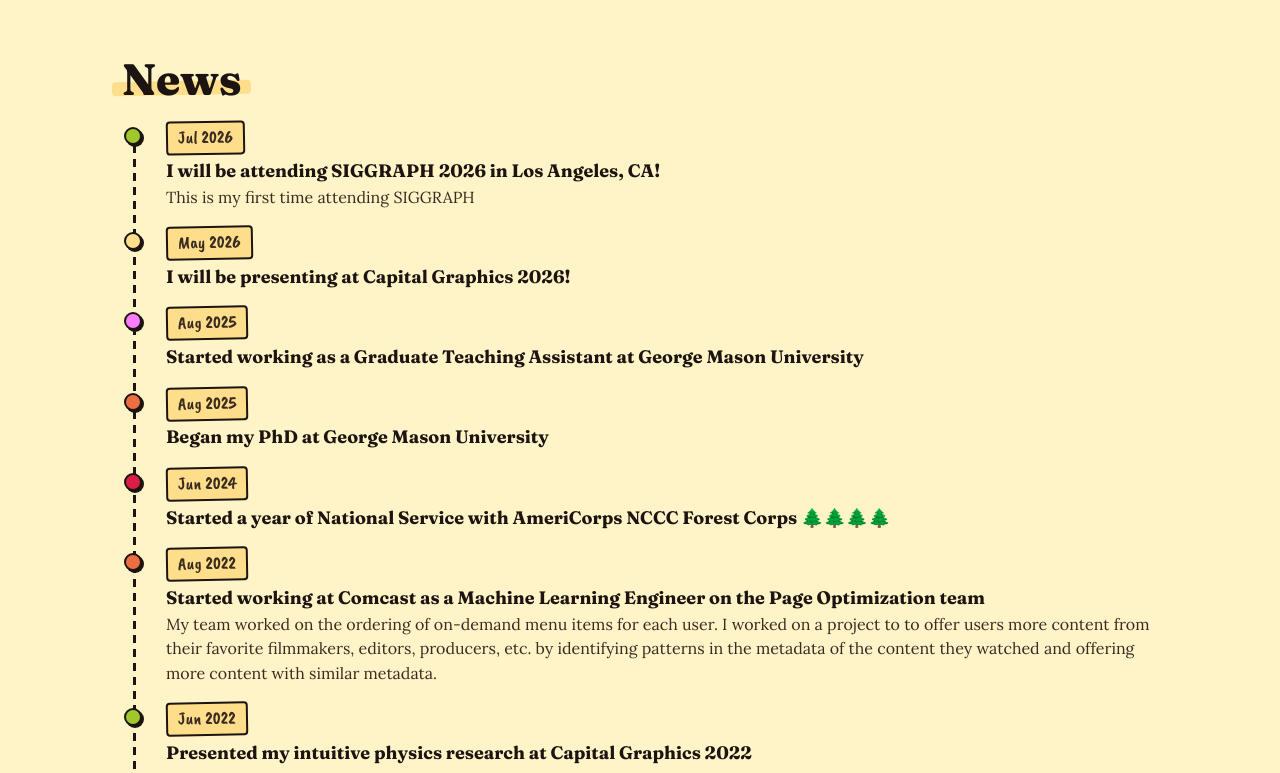
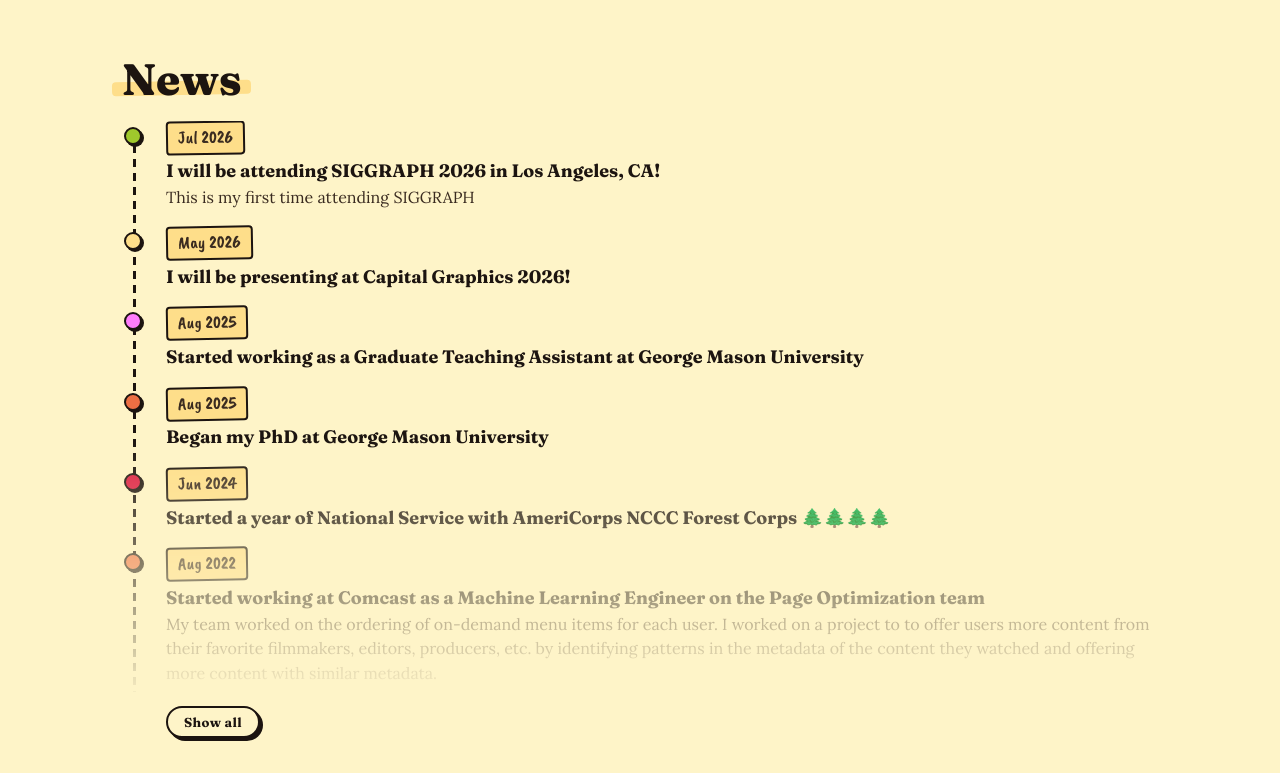
Before and after one commit to JesseSchwartz25/JesseSchwartz25.github.io, a plain HTML site: page index.html in a window 1280 px wide. Shown: the part 1320-2093 px from the top of the page. Drawn offline with nearby package versions, Linux system fonts and the light colour scheme; a web font is replaced by a local one.

Commit message:
collapsed news section

```diff
--- a/script.js
+++ b/script.js
@@ -132,9 +132,31 @@ async function loadNews() {
       list.innerHTML = '<li class="timeline__loading">No news yet — check back soon.</li>';
       return;
     }
+    const VISIBLE = 6;
     data.sort(sortNews);
     list.innerHTML = data.map(renderItem).join("");
     applyAccents(document.documentElement.dataset.theme);
+
+    if (data.length > VISIBLE) {
+      const allItems = [...list.querySelectorAll(".news-item")];
+      allItems.slice(VISIBLE).forEach(el => el.classList.add("news-item--hidden"));
+      list.classList.add("timeline--collapsed");
+
+      const toggle = document.createElement("button");
+      toggle.className = "news-toggle";
+      toggle.setAttribute("aria-expanded", "false");
+      toggle.textContent = "Show all";
+
+      toggle.addEventListener("click", () => {
+        const expanding = toggle.getAttribute("aria-expanded") === "false";
+        allItems.slice(VISIBLE).forEach(el => el.classList.toggle("news-item--hidden", !expanding));
+        list.classList.toggle("timeline--collapsed", !expanding);
+        toggle.setAttribute("aria-expanded", String(expanding));
+        toggle.textContent = expanding ? "Show less" : "Show all";
+      });
+
+      list.after(toggle);
+    }
   } catch (err) {
     console.error(err);
     list.innerHTML = `
--- a/styles.css
+++ b/styles.css
@@ -528,6 +528,31 @@ code {
   color: var(--ink-soft);
   font-style: italic;
 }
+.news-item--hidden { display: none; }
+.timeline--collapsed {
+  -webkit-mask-image: linear-gradient(to bottom, black 55%, transparent 100%);
+  mask-image: linear-gradient(to bottom, black 55%, transparent 100%);
+}
+.news-toggle {
+  font-family: var(--serif);
+  font-weight: 700;
+  font-size: 13px;
+  letter-spacing: 0.03em;
+  padding: 6px 16px;
+  border: 2px solid var(--ink);
+  border-radius: 999px;
+  background: var(--paper);
+  color: var(--ink);
+  cursor: pointer;
+  margin: 4px 0 0 48px;
+  box-shadow: 3px 3px 0 var(--ink);
+  transition: transform 0.15s steps(3), box-shadow 0.15s steps(3), background 0.15s;
+}
+.news-toggle:hover {
+  background: var(--highlight);
+  transform: translate(-1px, -1px);
+  box-shadow: 4px 4px 0 var(--ink);
+}
 
 @keyframes fade-up {
   from { opacity: 0; transform: translateY(8px); }
```
